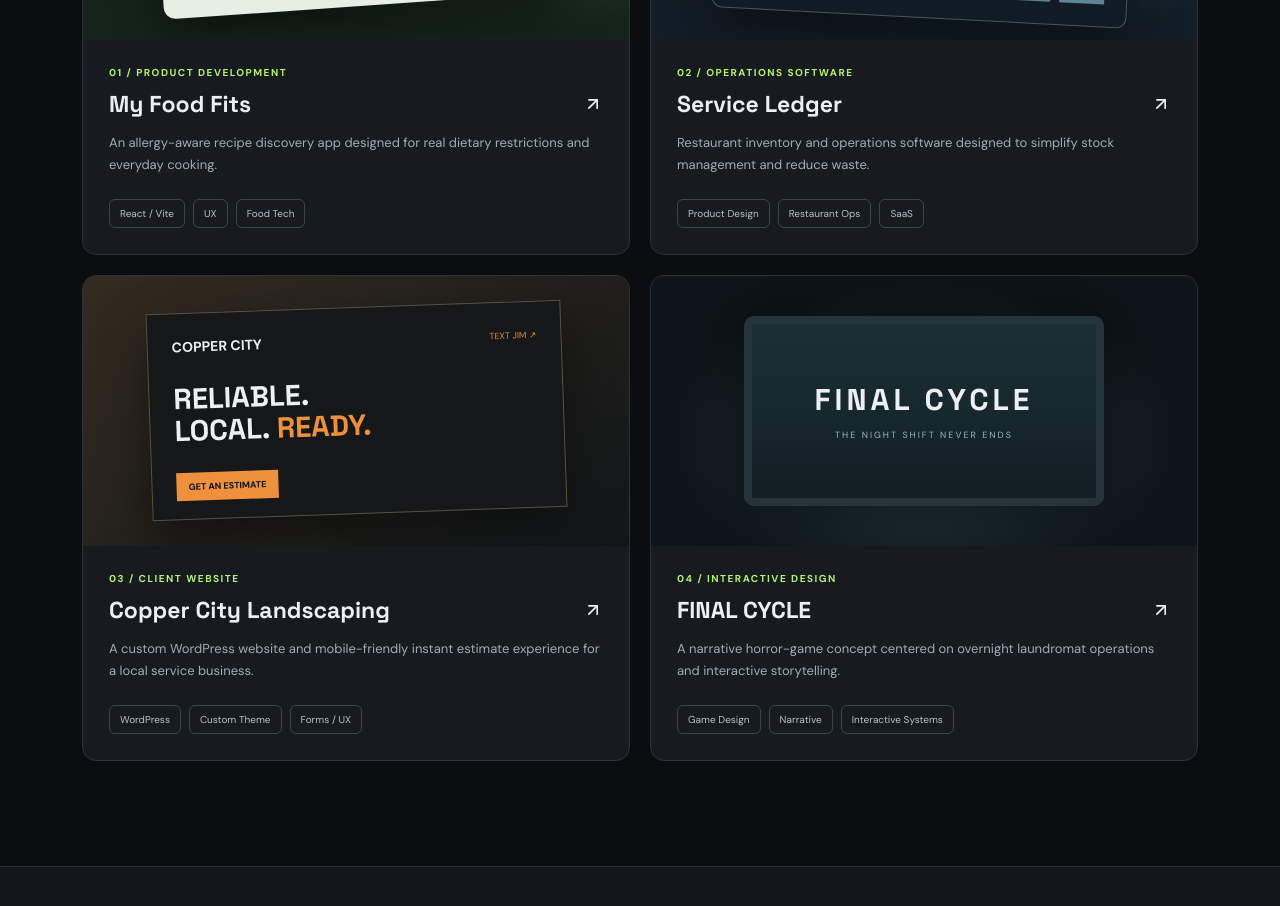
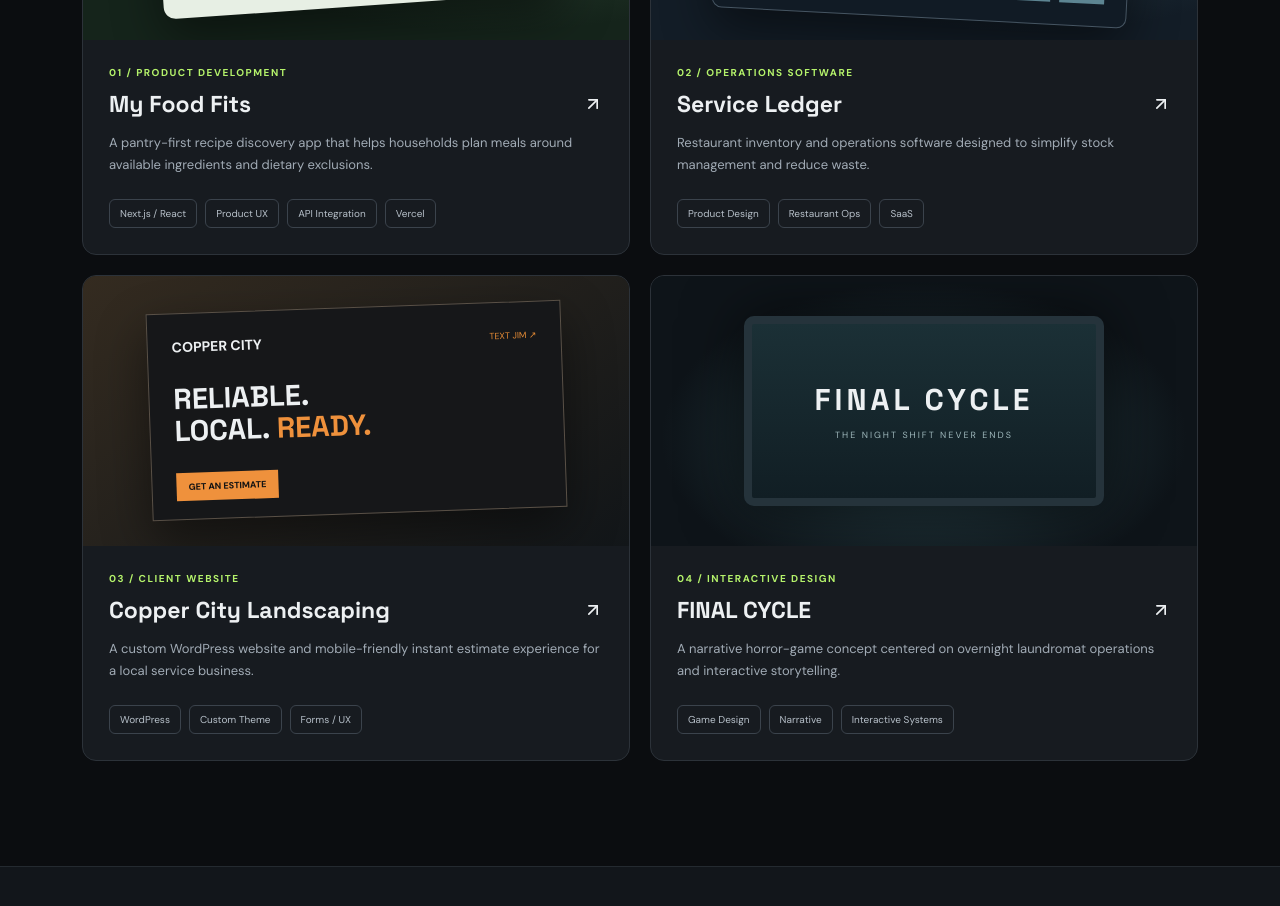
Before and after one commit to ariellouise/ariel-portfolio, a React (Vite) app: page / in a window 1280 px wide. Shown: the part 1600-2506 px from the top of the page. Built offline with nearby package versions, Linux system fonts and the light colour scheme.

Commit message:
Update My Food Fits portfolio entry to reflect deployed private beta

```diff
--- a/src/data/projects.ts
+++ b/src/data/projects.ts
@@ -1,6 +1,6 @@
 export type Project = { id: string; title: string; category: 'product' | 'web' | 'creative'; eyebrow: string; summary: string; details: string; tags: string[]; status: string; url?: string; visual: string };
 export const projects: Project[] = [
-  { id:'my-food-fits', title:'My Food Fits', category:'product', eyebrow:'01 / PRODUCT DEVELOPMENT', summary:'An allergy-aware recipe discovery app designed for real dietary restrictions and everyday cooking.', details:'Building pantry-aware recipe discovery, dietary filters, and barcode-assisted ingredient lookup. The product focuses on making meal planning practical for households with multiple restrictions.', tags:['React / Vite','UX','Food Tech'], status:'Private beta', url:'https://myfoodfits.com', visual:'food' },
+  { id:'my-food-fits', title:'My Food Fits', category:'product', eyebrow:'01 / PRODUCT DEVELOPMENT', summary:'A pantry-first recipe discovery app that helps households plan meals around available ingredients and dietary exclusions.', details:'Designed and developed a responsive recipe discovery experience with household food exclusions, ingredient matching, substitutions, serving adjustments and cooking filters. Barcode-assisted ingredient lookup is in beta testing. The deployed app is access-code protected; cloud profile persistence is still in development. Ingredient matches are not an allergy-safety guarantee.', tags:['Next.js / React','Product UX','API Integration','Vercel'], status:'Private beta', url:'https://www.myfoodfits.com', visual:'food' },
   { id:'service-ledger', title:'Service Ledger', category:'product', eyebrow:'02 / OPERATIONS SOFTWARE', summary:'Restaurant inventory and operations software designed to simplify stock management and reduce waste.', details:'A restaurant-focused application concept covering stock movements, counts, receiving, waste logging, and manager workflows. Features and integrations are being developed in phases.', tags:['Product Design','Restaurant Ops','SaaS'], status:'In development', visual:'ledger' },
   { id:'copper-city', title:'Copper City Landscaping', category:'web', eyebrow:'03 / CLIENT WEBSITE', summary:'A custom WordPress website and mobile-friendly instant estimate experience for a local service business.', details:'Rebuilt a client site with a custom WordPress theme, service pages, responsive styling, and an instant estimate workflow designed to avoid unnecessary personal-information collection.', tags:['WordPress','Custom Theme','Forms / UX'], status:'Client project', visual:'copper' },
   { id:'final-cycle', title:'FINAL CYCLE', category:'creative', eyebrow:'04 / INTERACTIVE DESIGN', summary:'A narrative horror-game concept centered on overnight laundromat operations and interactive storytelling.', details:'Designed the gameplay loop, environmental narrative, progression, and technical scope for a short first-person horror experience. Presented as a design-stage project, not a completed release.', tags:['Game Design','Narrative','Interactive Systems'], status:'Design stage', visual:'cycle' }
```
